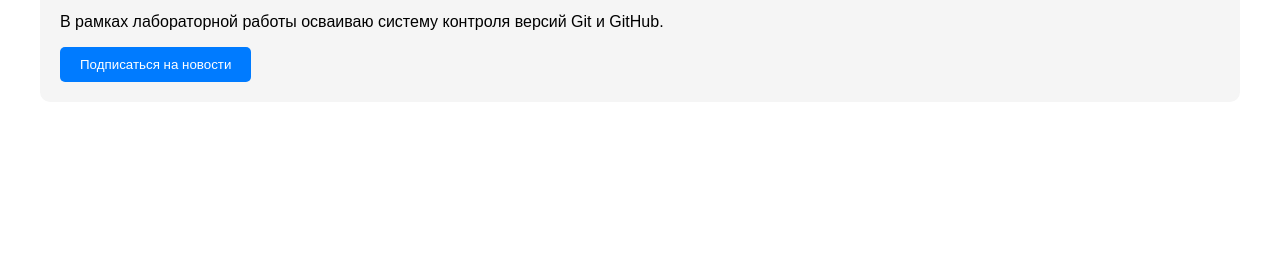
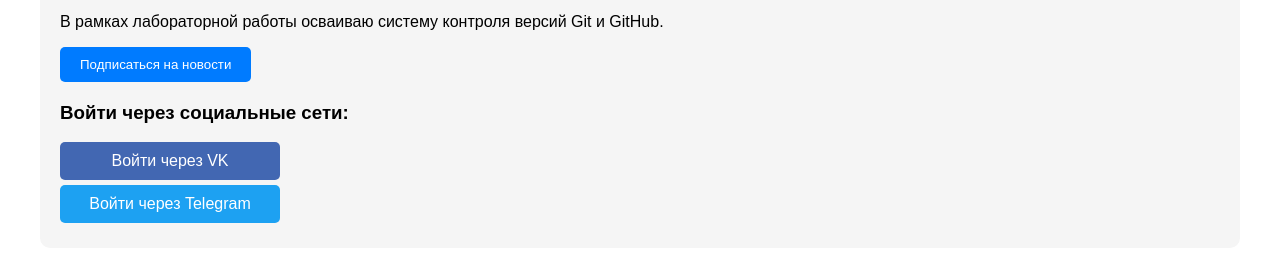
Before and after one commit to 18Nastia/my-profile, a plain HTML site: page index.html in a window 1280 px wide. Shown: the part 381-642 px from the top of the page. Drawn offline with Linux system fonts and the light colour scheme.

Commit message:
Добавлена форма входа через социальные сети

```diff
--- a/index.html
+++ b/index.html
@@ -14,6 +14,18 @@
             border-radius: 5px;
             cursor: pointer;
         }
+        .social-login { margin-top: 20px; }
+        .social-btn {
+            display: block;
+            width: 200px;
+            padding: 10px;
+            margin: 5px 0;
+            text-align: center;
+            background: #4267B2;
+            color: white;
+            text-decoration: none;
+            border-radius: 5px;
+        }
     </style>
 </head>
 <body>
@@ -29,6 +41,12 @@
         <p>Я студентка группы ИПсп-122, изучаю инструментальные средства разработки ПО.</p>
         <p>В рамках лабораторной работы осваиваю систему контроля версий Git и GitHub.</p>
         <button class="subscribe-btn">Подписаться на новости</button>
+
+        <div class="social-login">
+            <h3>Войти через социальные сети:</h3>
+            <a href="#" class="social-btn">Войти через VK</a>
+            <a href="#" class="social-btn" style="background: #1DA1F2;">Войти через Telegram</a>
+        </div>
     </div>
 </body>
 </html>
```
